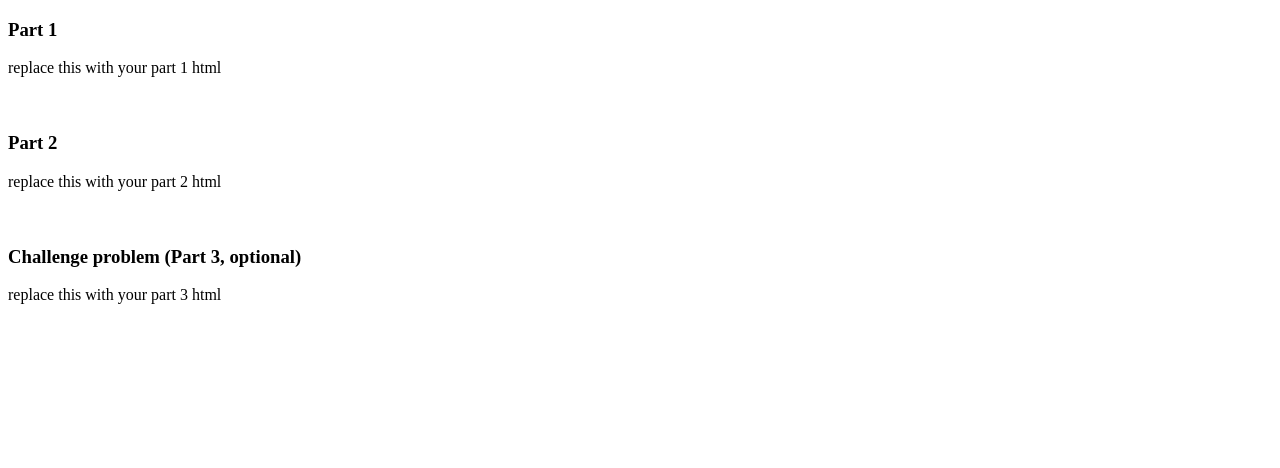
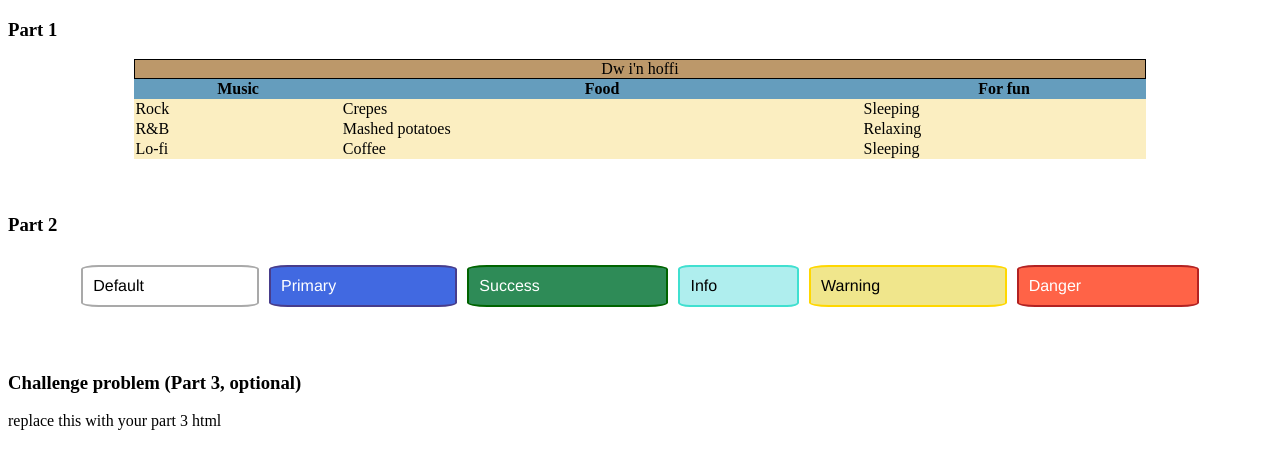
Before and after one commit to cosc140-s22/cosc140-lab0-gabby, a plain HTML site: page index.html in a window 1280 px wide. Drawn offline with Linux system fonts and the light colour scheme.

Commit message:
finished part 1 and part 2

```diff
--- a/index.html
+++ b/index.html
@@ -9,14 +9,49 @@
         <h3>Part 1</h3>
         <!-- write your part 1 code within the div below -->
         <div>
-            replace this with your part 1 html
+          <table id="part1">
+            <caption>Dw i'n hoffi</caption>
+            <thead>
+              <tr>
+                <td class="bold">Music</td>
+                <td class="bold">Food</td>
+                <td class="bold">For fun</td>
+              </tr>
+            </thead>
+            <tbody>
+              <tr>
+                <td>Rock</td>
+                <td>Crepes</td>
+                <td>Sleeping</td>
+              </tr>
+              <tr>
+                <td>R&B</td>
+                <td>Mashed potatoes</td>
+                <td>Relaxing</td>
+              </tr>
+              <tr>
+                <td>Lo-fi</td>
+                <td>Coffee</td>
+                <td>Sleeping</td>
+              </tr>
+            </tbody>
+          </table>
         </div>
 
         <br><br>
         <h3>Part 2</h3>
         <!-- write your part 2 code within the div below -->
         <div>
-            replace this with your part 2 html
+          <table id="part2">
+            <tr>
+              <td class="button" id="default">Default</td>
+              <td class="button" id="primary">Primary</td>
+              <td class="button" id="success">Success</td>
+              <td class="button" id="info">Info</td>
+              <td class="button" id="warning">Warning</td>
+              <td class="button" id="danger">Danger</td>
+            </tr>
+          </table>
         </div>
 
         <br><br>
--- a/lab0.css
+++ b/lab0.css
@@ -0,0 +1,73 @@
+/* PART 1 CSS*/
+
+table#part1{
+  position: relative;
+  width: 80%;
+  left: 10%;
+  background-color: #FBEEC1;
+  border-spacing: 0px;
+}
+
+caption{
+  background-color: #BC986A;
+  border: 1px solid black;
+}
+
+thead{
+  background-color: #659DBD;
+  text-align: center;
+}
+
+.bold{
+  font-weight: bold;
+}
+
+/* PART 2 CSS*/
+
+table#part2{
+  position: relative;
+  width: 90%;
+  left: 5%;
+  border-spacing: 10px;
+}
+
+.button{
+  border-radius: 10%;
+  padding: 10px;
+  font-family: Helvetica, arial, sans-serif;
+}
+
+#default{
+  border: 2px #A9A9A9 solid;
+  background-color: #FFFFFF;
+}
+
+#primary{
+  border: 2px darkslateblue solid;
+  background-color: royalblue;
+  color: white;
+}
+
+#success{
+  border: 2px darkgreen solid;
+  background-color: seagreen;
+  color: white;
+}
+
+#info{
+  border: 2px turquoise solid;
+  background-color: paleturquoise;
+}
+
+#warning{
+  border: 2px gold solid;
+  background-color: khaki;
+}
+
+#danger{
+  border: 2px firebrick solid;
+  background-color: tomato;
+  color: white;
+}
+
+/* PART 3 CSS*/
```
